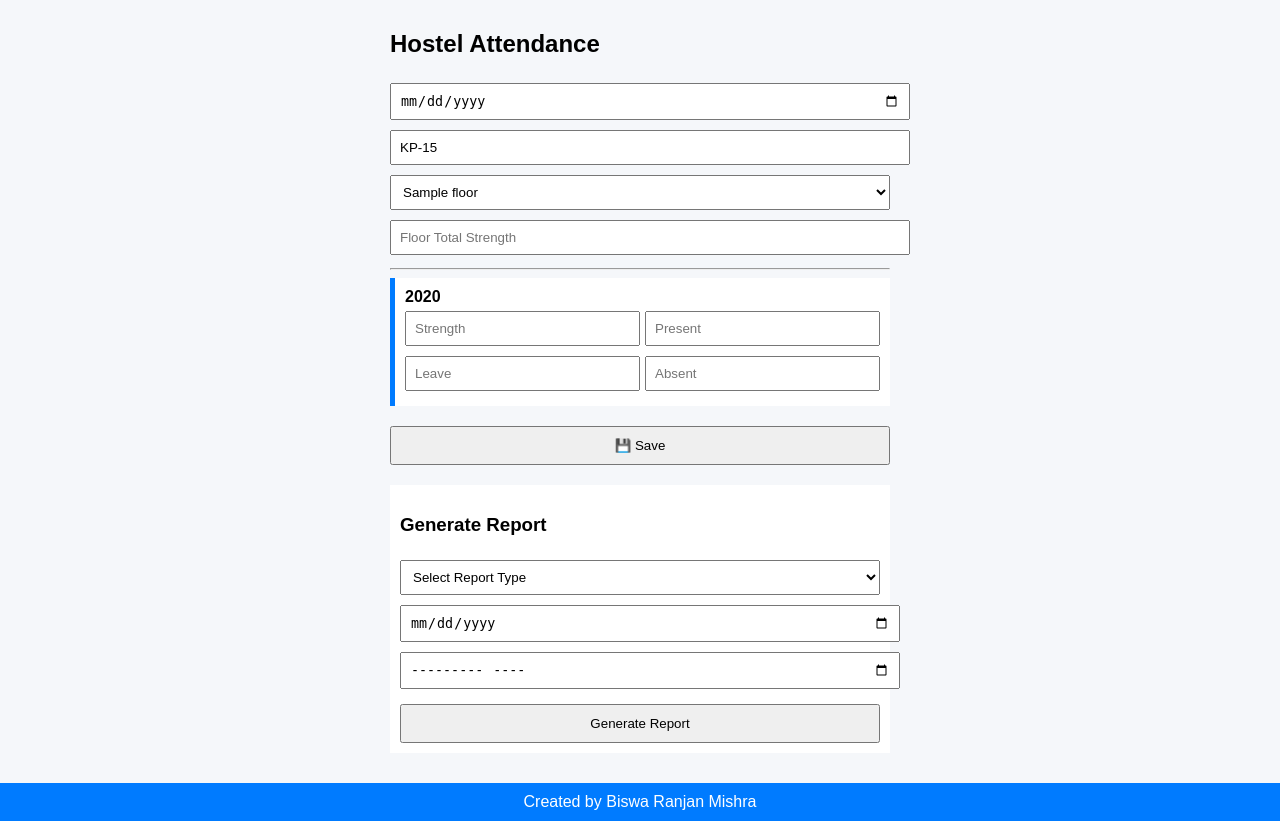
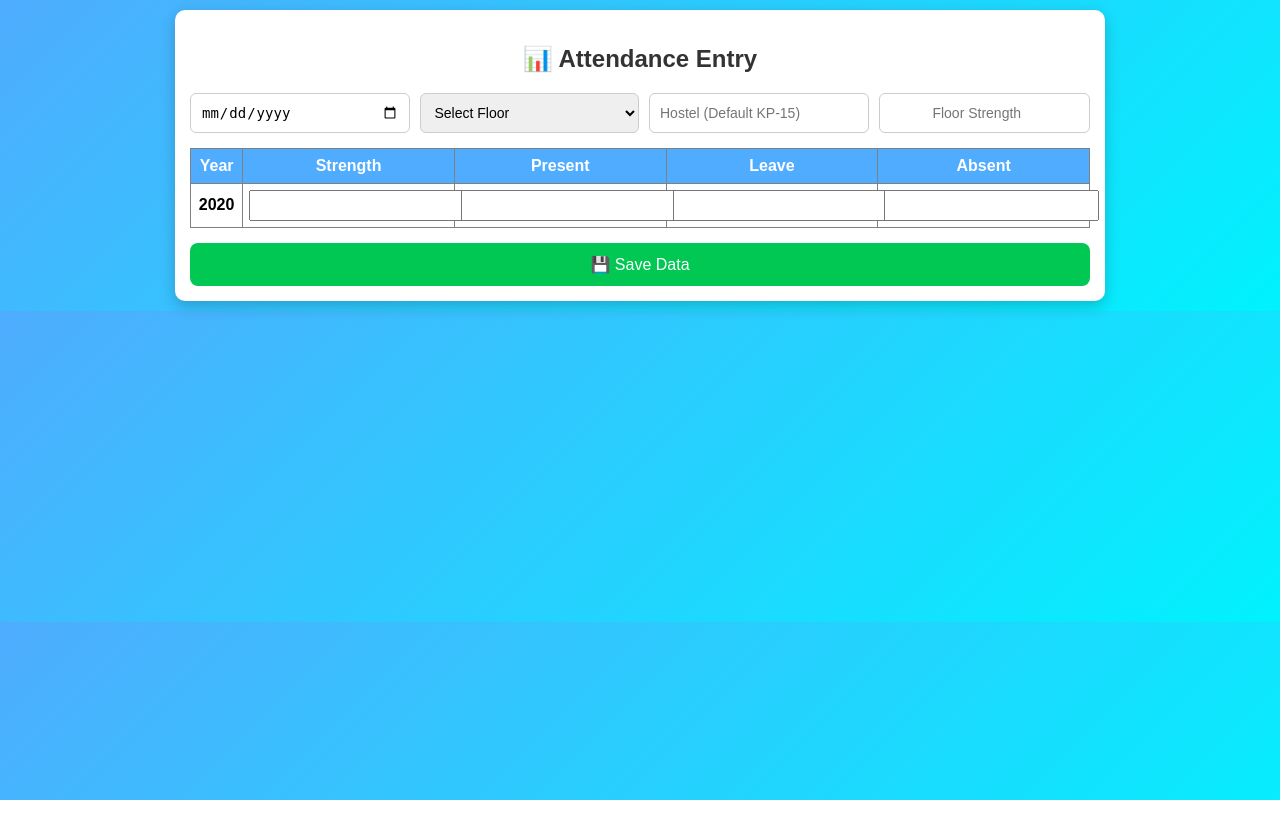
Before and after one commit to BiswaKiit/attendance-app, a Flask app: template templates/index.html in a window 1280 px wide. After the commit the page ends 800 px from the top, so only its background shows below. Run offline with Flask 3, Linux system fonts and the light colour scheme; the template is opened without the code that fills it: most values are stand-ins (such as "Sample title", 1, 10 or a date in 2020); some libraries are stand-ins or nearby versions.

Commit message:
Add files via upload

```diff
--- a/main.py
+++ b/main.py
@@ -1,78 +1,192 @@
-from flask import Flask, render_template, request, redirect
+from flask import Flask, render_template, request, send_file
+import psycopg2
 import pandas as pd
 import os
 
 app = Flask(__name__)
 
-DATA_FILE = "data.csv"
+# 🔗 DATABASE (Render PostgreSQL)
+DATABASE_URL = os.getenv("DATABASE_URL") or "postgresql://attendance_user:hIEyKUeKKblpFAYtYXjcDp5GCXGQZcbl@dpg-d7b5hdjuibrs73b6m1d0-a.oregon-postgres.render.com/attendance_2cet"
 
-# Create file if not exists
-if not os.path.exists(DATA_FILE):
-    df = pd.DataFrame(columns=["Date", "Present", "Absent", "Vacant"])
-    df.to_csv(DATA_FILE, index=False)
+floors = ["Ground Floor", "1st Floor", "2nd Floor", "3rd Floor", "4th Floor"]
+years = ["1st Year", "2nd Year", "3rd Year", "4th Year"]
 
 
-@app.route("/")
-def index():
-    return render_template("index.html")
+# 🔌 DB CONNECTION
+def get_conn():
+    return psycopg2.connect(DATABASE_URL)
 
 
-@app.route("/save", methods=["POST"])
-def save():
-    try:
-        date = request.form.get("date")
-        present = int(request.form.get("present", 0))
-        absent = int(request.form.get("absent", 0))
-        vacant = int(request.form.get("vacant", 0))
-
-        new_data = pd.DataFrame([[date, present, absent, vacant]],
-                                columns=["Date", "Present", "Absent", "Vacant"])
-
-        df = pd.read_csv(DATA_FILE)
-        df = pd.concat([df, new_data], ignore_index=True)
-        df.to_csv(DATA_FILE, index=False)
-
-        return redirect("/")
-    except Exception as e:
-        return f"Error saving data: {str(e)}"
+# 🔢 SAFE INT
+def to_int(val):
+    return int(val) if val and str(val).strip() else 0
 
 
-@app.route("/report", methods=["GET", "POST"])
-def report():
-    try:
-        df = pd.read_csv(DATA_FILE)
+# 🛠 CREATE TABLE (AUTO)
+def create_table():
+    conn = get_conn()
+    cur = conn.cursor()
 
-        report_type = request.form.get("type", "full")
-        selected_date = request.form.get("date")
-        selected_month = request.form.get("month")
+    cur.execute("""
+    CREATE TABLE IF NOT EXISTS attendance (
+        id SERIAL PRIMARY KEY,
+        date DATE,
+        hostel TEXT,
+        floor TEXT,
+        year TEXT,
+        strength INT,
+        present INT,
+        leave INT,
+        absent INT
+    )
+    """)
 
-        # Convert Date column
-        df["Date"] = pd.to_datetime(df["Date"], errors="coerce")
-
-        # FILTERING
-        if selected_date:
-            df = df[df["Date"] == pd.to_datetime(selected_date)]
-
-        if selected_month:
-            df = df[df["Date"].dt.strftime("%Y-%m") == selected_month]
-
-        # SUMMARY CALCULATION
-        total_present = df["Present"].sum()
-        total_absent = df["Absent"].sum()
-        total_vacant = df["Vacant"].sum()
-
-        return render_template(
-            "report.html",
-            data=df.to_dict(orient="records"),
-            total_present=total_present,
-            total_absent=total_absent,
-            total_vacant=total_vacant,
-            report_type=report_type
-        )
-
-    except Exception as e:
-        return f"Error generating report: {str(e)}"
+    conn.commit()
+    conn.close()
 
 
+# 🚀 HOME
+@app.route("/", methods=["GET", "POST"])
+def index():
+    create_table()  # ensure table exists
+    message = ""
+
+    if request.method == "POST":
+        try:
+            floor = request.form.get("floor")
+            date = request.form.get("date")
+            hostel = request.form.get("hostel") or "KP-15"
+            floor_strength = to_int(request.form.get("floor_strength"))
+
+            conn = get_conn()
+            cur = conn.cursor()
+
+            # ❌ DUPLICATE CHECK
+            cur.execute("SELECT 1 FROM attendance WHERE date=%s AND floor=%s", (date, floor))
+            if cur.fetchone():
+                message = f"❌ Data already punched for {floor} on {date}"
+                conn.close()
+                return render_template("index.html", floors=floors, years=years, message=message)
+
+            total_year_strength = 0
+            valid = True
+
+            for year in years:
+                strength = to_int(request.form.get(f"{year}_strength"))
+                present = to_int(request.form.get(f"{year}_present"))
+                leave = to_int(request.form.get(f"{year}_leave"))
+                absent = to_int(request.form.get(f"{year}_absent"))
+
+                # ✅ Validation
+                if (present + leave + absent) != strength:
+                    valid = False
+
+                total_year_strength += strength
+
+                cur.execute("""
+                INSERT INTO attendance (date, hostel, floor, year, strength, present, leave, absent)
+                VALUES (%s,%s,%s,%s,%s,%s,%s,%s)
+                """, (date, hostel, floor, year, strength, present, leave, absent))
+
+            # ✅ Floor total validation
+            if total_year_strength != floor_strength:
+                valid = False
+
+            if not valid:
+                conn.rollback()
+                message = "❌ Data mismatch! Please check values."
+            else:
+                conn.commit()
+                message = "✅ Saved Successfully!"
+
+            conn.close()
+
+        except Exception as e:
+            message = f"Error: {str(e)}"
+
+    return render_template("index.html", floors=floors, years=years, message=message)
+
+
+# 📊 REPORT (MONTH FILTER)
+@app.route("/report", methods=["POST"])
+def report():
+    report_type = request.form.get("report_type")
+    month = request.form.get("month")  # YYYY-MM
+
+    conn = get_conn()
+    cur = conn.cursor()
+
+    cur.execute("""
+    SELECT date,floor,year,strength,present,leave,absent
+    FROM attendance
+    WHERE TO_CHAR(date, 'YYYY-MM') = %s
+    """, (month,))
+
+    rows = cur.fetchall()
+    conn.close()
+
+    data = {}
+    total_strength = total_present = total_leave = 0
+
+    year_summary = {y: {"Strength":0, "Present":0, "Leave":0} for y in years}
+
+    for date, floor, year, strength, present, leave, absent in rows:
+
+        if floor not in data:
+            data[floor] = {}
+
+        data[floor][year] = {
+            "Strength": strength,
+            "Present": present,
+            "Leave": leave,
+            "Absent": absent
+        }
+
+        year_summary[year]["Strength"] += strength
+        year_summary[year]["Present"] += present
+        year_summary[year]["Leave"] += (leave + absent)
+
+        total_strength += strength
+        total_present += present
+        total_leave += (leave + absent)
+
+    return render_template("report.html",
+                           data=data,
+                           report_type=report_type,
+                           total_strength=total_strength,
+                           total_present=total_present,
+                           total_leave=total_leave,
+                           year_summary=year_summary,
+                           month=month)
+
+
+# 📥 EXCEL DOWNLOAD (MONTH FILTER)
+@app.route("/download")
+def download():
+    month = request.args.get("month")
+
+    conn = get_conn()
+    cur = conn.cursor()
+
+    cur.execute("""
+        SELECT * FROM attendance
+        WHERE TO_CHAR(date, 'YYYY-MM') = %s
+    """, (month,))
+
+    rows = cur.fetchall()
+    conn.close()
+
+    df = pd.DataFrame(rows, columns=[
+        "ID","Date","Hostel","Floor","Year",
+        "Strength","Present","Leave","Absent"
+    ])
+
+    file = "attendance.xlsx"
+    df.to_excel(file, index=False)
+
+    return send_file(file, as_attachment=True)
+
+
+# ▶️ RUN
 if __name__ == "__main__":
     app.run(debug=True)
--- a/templates/index.html
+++ b/templates/index.html
@@ -1,133 +1,173 @@
 <!DOCTYPE html>
-<html>
+<html lang="en">
 <head>
-    <title>Attendance App</title>
-    <meta name="viewport" content="width=device-width, initial-scale=1.0">
-    <link rel="stylesheet" href="{{ url_for('static', filename='style.css') }}">
+<meta charset="UTF-8">
+<title>Attendance Entry</title>
+
+<meta name="viewport" content="width=device-width, initial-scale=1">
+
+<style>
+body {
+    font-family: Arial, sans-serif;
+    background: linear-gradient(135deg, #4facfe, #00f2fe);
+    margin: 0;
+    padding: 10px;
+}
+
+.container {
+    max-width: 900px;
+    margin: auto;
+    background: white;
+    padding: 15px;
+    border-radius: 10px;
+    box-shadow: 0 5px 15px rgba(0,0,0,0.2);
+}
+
+h2 {
+    text-align: center;
+    color: #333;
+}
+
+/* FORM TOP */
+.form-row {
+    display: flex;
+    flex-wrap: wrap;
+    gap: 10px;
+    margin-bottom: 15px;
+}
+
+.form-row input, .form-row select {
+    flex: 1;
+    padding: 10px;
+    border-radius: 6px;
+    border: 1px solid #ccc;
+    font-size: 14px;
+}
+
+/* TABLE */
+table {
+    width: 100%;
+    border-collapse: collapse;
+    text-align: center;
+}
+
+th {
+    background: #4facfe;
+    color: white;
+    padding: 8px;
+}
+
+td {
+    padding: 6px;
+}
+
+input[type="number"] {
+    width: 100%;
+    padding: 6px;
+    text-align: center;
+}
+
+/* BUTTON */
+button {
+    width: 100%;
+    padding: 12px;
+    margin-top: 15px;
+    border: none;
+    background: #00c853;
+    color: white;
+    font-size: 16px;
+    border-radius: 8px;
+    cursor: pointer;
+}
+
+button:hover {
+    background: #00a844;
+}
+
+/* MESSAGE */
+.msg {
+    text-align: center;
+    font-weight: bold;
+    margin-top: 10px;
+}
+
+/* MOBILE */
+@media (max-width: 600px) {
+    table {
+        font-size: 12px;
+    }
+}
+</style>
 </head>
 
 <body>
 
 <div class="container">
-
-    <h2>Hostel Attendance</h2>
+<h2>📊 Attendance Entry</h2>
 
 <form method="POST">
 
+<!-- TOP SECTION -->
+<div class="form-row">
     <input type="date" name="date" required>
-        <input type="text" name="hostel" value="KP-15">
 
-        <select name="floor">
+    <select name="floor" required>
+        <option value="">Select Floor</option>
         {% for f in floors %}
         <option value="{{f}}">{{f}}</option>
         {% endfor %}
     </select>
 
-        <input type="number" id="floor_strength" name="floor_strength" placeholder="Floor Total Strength" readonly>
+    <input type="text" name="hostel" placeholder="Hostel (Default KP-15)">
 
-        <hr>
-
-        {% for year in years %}
-        <div class="year-block" id="{{year}}">
-            <b>{{year}}</b>
-
-            <div class="row">
-                <input type="number" placeholder="Strength" name="{{year}}_strength" oninput="updateAll()">
-                <input type="number" placeholder="Present" name="{{year}}_present" oninput="validate('{{year}}')">
+    <input type="number" name="floor_strength" placeholder="Floor Strength" required>
 </div>
 
-            <div class="row">
-                <input type="number" placeholder="Leave" name="{{year}}_leave" oninput="validate('{{year}}')">
-                <input type="number" placeholder="Absent" name="{{year}}_absent" oninput="validate('{{year}}')">
-            </div>
+<!-- TABLE -->
+<table border="1">
+<tr>
+    <th>Year</th>
+    <th>Strength</th>
+    <th>Present</th>
+    <th>Leave</th>
+    <th>Absent</th>
+</tr>
 
-        </div>
+{% for y in years %}
+<tr>
+    <td><b>{{y}}</b></td>
+
+    <td><input type="number" name="{{y}}_strength" oninput="calc('{{y}}')"></td>
+    <td><input type="number" name="{{y}}_present" oninput="calc('{{y}}')"></td>
+    <td><input type="number" name="{{y}}_leave" oninput="calc('{{y}}')"></td>
+    <td><input type="number" name="{{y}}_absent" readonly></td>
+</tr>
 {% endfor %}
 
-        <button type="submit" id="saveBtn">💾 Save</button>
+</table>
+
+<button type="submit">💾 Save Data</button>
 
 </form>
 
-    <!-- 📊 REPORT SECTION -->
-    <div class="report-box">
-
-        <h3>Generate Report</h3>
-
-        <form action="/report" method="POST">
-
-            <select name="report_type" required>
-                <option value="">Select Report Type</option>
-                <option value="full">Full Report</option>
-                <option value="part">Part Report</option>
-                <option value="summary">Summary</option>
-            </select>
-
-            <input type="date" name="date">
-            <input type="month" name="month">
-
-            <button type="submit">Generate Report</button>
-
-        </form>
+{% if message %}
+<div class="msg">{{message}}</div>
+{% endif %}
 
 </div>
 
-</div>
+<!-- SMART CALC SCRIPT -->
+<script>
+function calc(year) {
+    let s = parseInt(document.getElementsByName(year+"_strength")[0].value) || 0;
+    let p = parseInt(document.getElementsByName(year+"_present")[0].value) || 0;
+    let l = parseInt(document.getElementsByName(year+"_leave")[0].value) || 0;
 
-<div class="footer">
-    Created by Biswa Ranjan Mishra
-</div>
+    let absent = s - (p + l);
+    if(absent < 0) absent = 0;
 
-<script>
-
-function getVal(name) {
-    let el = document.getElementsByName(name)[0];
-    return el && el.value ? parseInt(el.value) : 0;
+    document.getElementsByName(year+"_absent")[0].value = absent;
 }
-
-function updateAll() {
-    let years = ["1st Year","2nd Year","3rd Year","4th Year"];
-    let total = 0;
-
-    years.forEach(y => {
-        total += getVal(y+"_strength");
-    });
-
-    document.getElementById("floor_strength").value = total;
-}
-
-function validate(year) {
-
-    let s = getVal(year+"_strength");
-    let p = getVal(year+"_present");
-    let l = getVal(year+"_leave");
-    let a = getVal(year+"_absent");
-
-    let block = document.getElementById(year);
-
-    if (p + l + a === s) {
-        block.classList.add("success");
-        block.classList.remove("error");
-    } else {
-        block.classList.add("error");
-        block.classList.remove("success");
-    }
-
-    checkForm();
-}
-
-function checkForm() {
-    let blocks = document.querySelectorAll(".year-block");
-    let valid = true;
-
-    blocks.forEach(b => {
-        if (b.classList.contains("error")) {
-            valid = false;
-        }
-    });
-
-    document.getElementById("saveBtn").disabled = !valid;
-}
-
 </script>
 
 </body>
```
Lines whose indentation alone changed are shown as unchanged.
